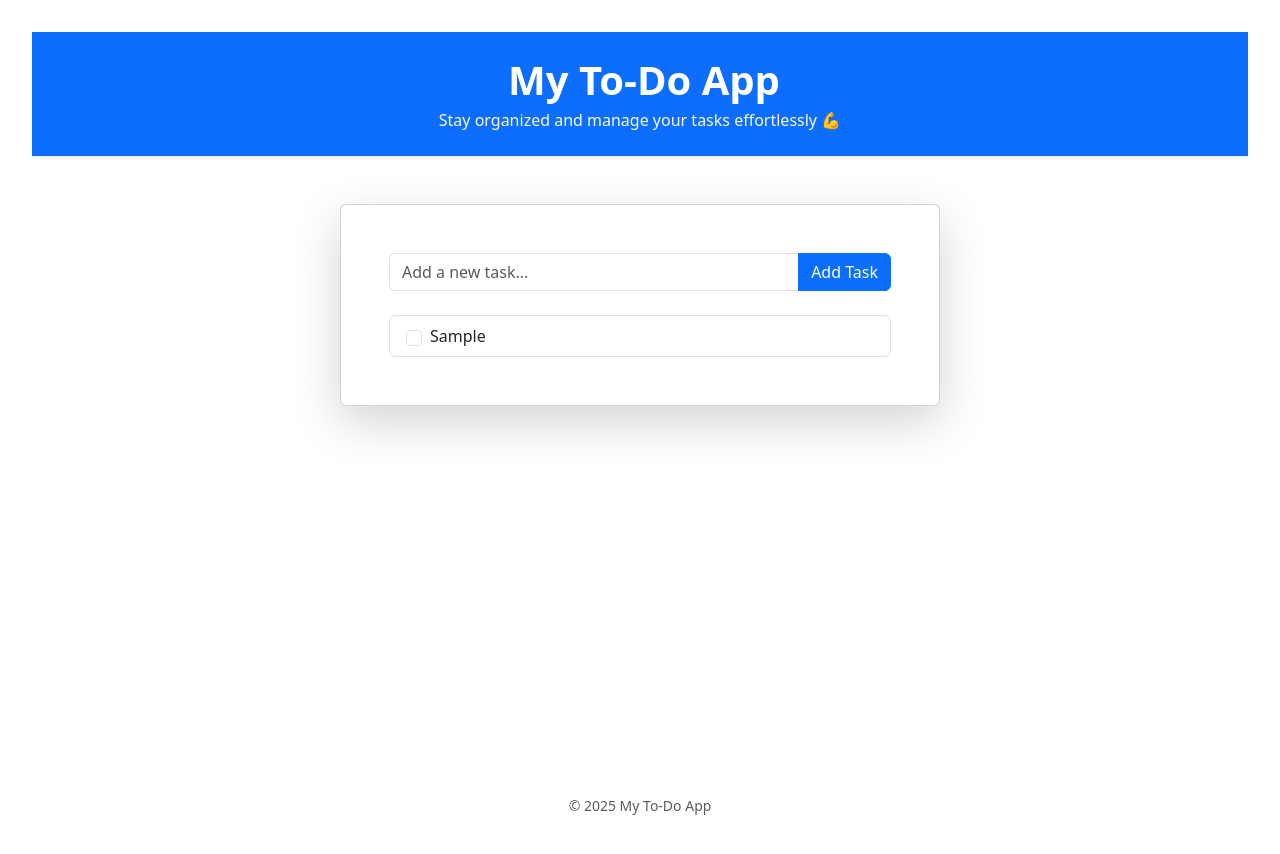
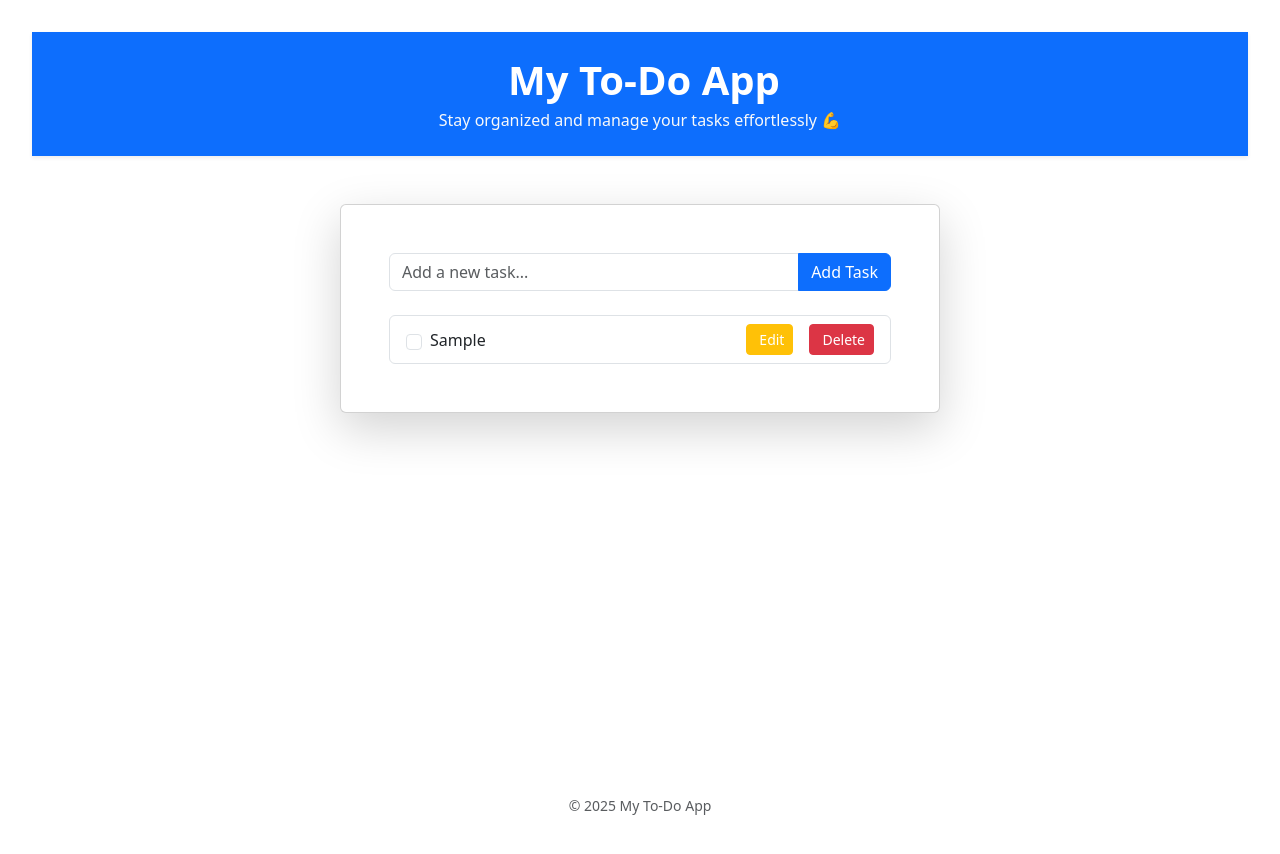
Before and after one commit to anistars/to-do-list-app, a React (Vite) app: page / in a window 1280 px wide. Both pictures are taken after typing "Sample" into the empty fields and a click on the button "Add Task". Shown: the top 854 px of the page. Built offline with nearby package versions, Linux system fonts and the light colour scheme.

Commit message:
Added the logic for editing

```diff
--- a/src/components/ToDoItem.jsx
+++ b/src/components/ToDoItem.jsx
@@ -36,7 +36,24 @@ function ToDoItem({ todo, onDelete, onToggle, onEdit }) {
         )}
       </div>
 
-
+      <div className="d-flex gap-2">
+        {isEditing ? (
+          <button onClick={handleEditSave} className="btn btn-success btn-sm">
+            <i className="bi bi-check-lg me-1"></i>Save
+          </button>
+        ) : (
+          <button
+            className="btn btn-warning btn-sm text-white"
+            onClick={() => setIsEditing(true)}
+            style={{ marginRight: '0.5rem' }}
+          >
+            <i className="bi bi-pencil-square me-1"></i>Edit
+          </button>
+        )}
+        <button className="btn btn-danger btn-sm" onClick={() => onDelete(todo.id)}>
+          <i className="bi bi-trash me-1"></i>Delete
+        </button>
+      </div>
     </li>
   )
 }
```
